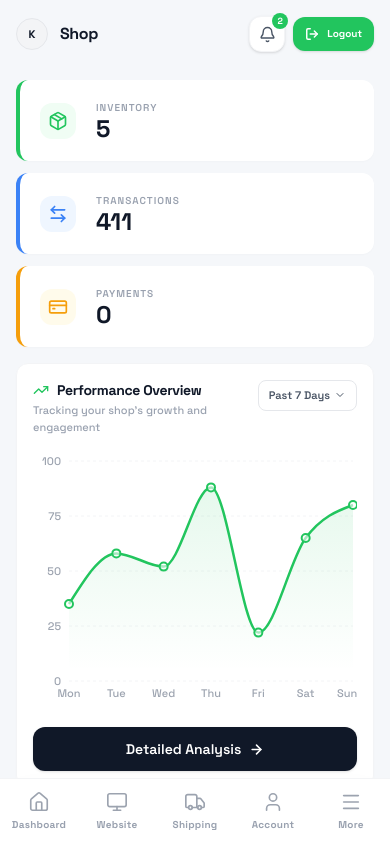
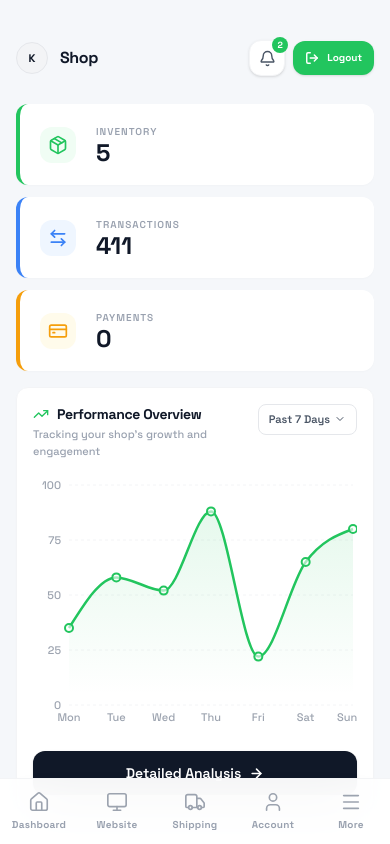
Before and after one commit to Johnniesack/frontendDev, a Next.js app: page /dashboard in a window 390 px wide. Built offline with nearby package versions, Linux system fonts and the light colour scheme.

Commit message:
fix: more aggressive safe area padding for mobile notch

```diff
--- a/app/components/dashboard/dashboard-layout.tsx
+++ b/app/components/dashboard/dashboard-layout.tsx
@@ -423,7 +423,7 @@ function TabletSidebar({
   setActiveNav: (v: string) => void;
 }) {
   return (
-    <aside className="hidden md:flex lg:hidden w-[68px] flex-shrink-0 bg-white border-r border-gray-100 flex-col items-center pt-[calc(1rem+env(safe-area-inset-top,0px))] pb-4 gap-1 shadow-sm">
+    <aside className="hidden md:flex lg:hidden w-[68px] flex-shrink-0 bg-white border-r border-gray-100 flex-col items-center pt-[calc(max(2.5rem,env(safe-area-inset-top,0px)))] md:pt-4 pb-4 gap-1 shadow-sm">
       {/* Logo mark */}
       <div className="w-9 h-9 rounded-full bg-gray-100 border border-gray-200 flex items-center justify-center text-gray-900 text-[11px] font-black mb-3">
         K
@@ -467,7 +467,7 @@ function SidebarContent({
   return (
     <div className="flex flex-col h-full">
       {/* Brand */}
-      <div className="px-6 pt-[calc(1rem+env(safe-area-inset-top,0px))] pb-4">
+      <div className="px-6 pt-[calc(max(2.5rem,env(safe-area-inset-top,0px)))] md:pt-4 pb-4">
         <h1 className="text-2xl font-bold tracking-tight text-gray-900 leading-none">
           KRIFTH
         </h1>
@@ -703,7 +703,7 @@ export function DashboardLayout() {
       {/* ── Main ── */}
       <main className="flex-1 flex flex-col overflow-hidden min-w-0">
         {/* Top bar */}
-        <header className="flex items-center justify-between gap-3 px-4 md:px-6 lg:px-8 pt-[calc(1rem+env(safe-area-inset-top,0px))] pb-3 flex-shrink-0 bg-[#F5F7FA]">
+        <header className="flex items-center justify-between gap-3 px-4 md:px-6 lg:px-8 pt-[calc(max(2.5rem,env(safe-area-inset-top,0px)))] md:pt-4 pb-3 flex-shrink-0 bg-[#F5F7FA]">
           <div className="flex items-center gap-3 min-w-0">
             {/* Mobile: brand mark instead of hamburger */}
             <div className="md:hidden w-8 h-8 rounded-full bg-gray-100 border border-gray-200 flex items-center justify-center text-gray-900 text-[11px] font-black flex-shrink-0">
```
